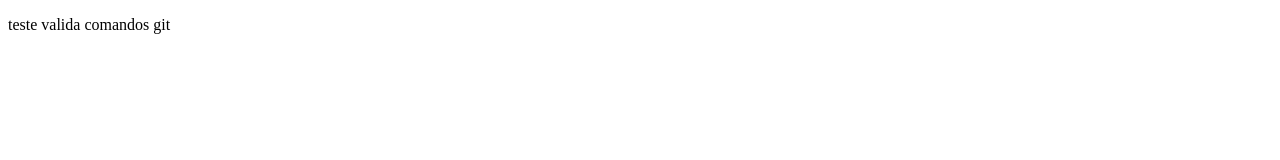
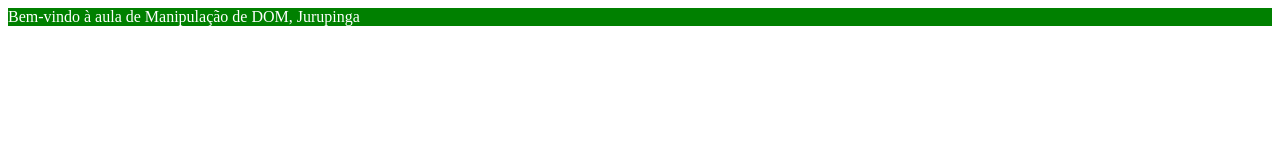
Before and after one commit to bulbasauro/project_webtec, a plain HTML site: page teste.html in a window 1280 px wide. Drawn offline with Linux system fonts and the light colour scheme.

Commit message:
teste1
commit para branch

```diff
--- a/teste.html
+++ b/teste.html
@@ -1,12 +1,18 @@
 <!DOCTYPE html>
-<html lang="en">
+<html>
 <head>
-    <meta charset="UTF-8">
-    <meta name="viewport" content="width=device-width, initial-scale=1.0">
-    <meta http-equiv="X-UA-Compatible" content="ie=edge">
-    <title>Document</title>
+<title>Manipulando o DOM do HTML via JS</title>
 </head>
 <body>
-    <p>teste valida comandos git</p>
+<!-- Script JS -->
+<script>
+let nome = 'Jurupinga';
+let mensagem = `Bem-vindo à aula de Manipulação de DOM, ${nome}`;
+var div = document.createElement('div');
+div.textContent = mensagem;
+div.style.backgroundColor = 'green';
+div.style.color = 'white';
+document.body.appendChild(div);
+</script>
 </body>
 </html>
```
Also changed, not shown: index.html (+1 -1 lines).
